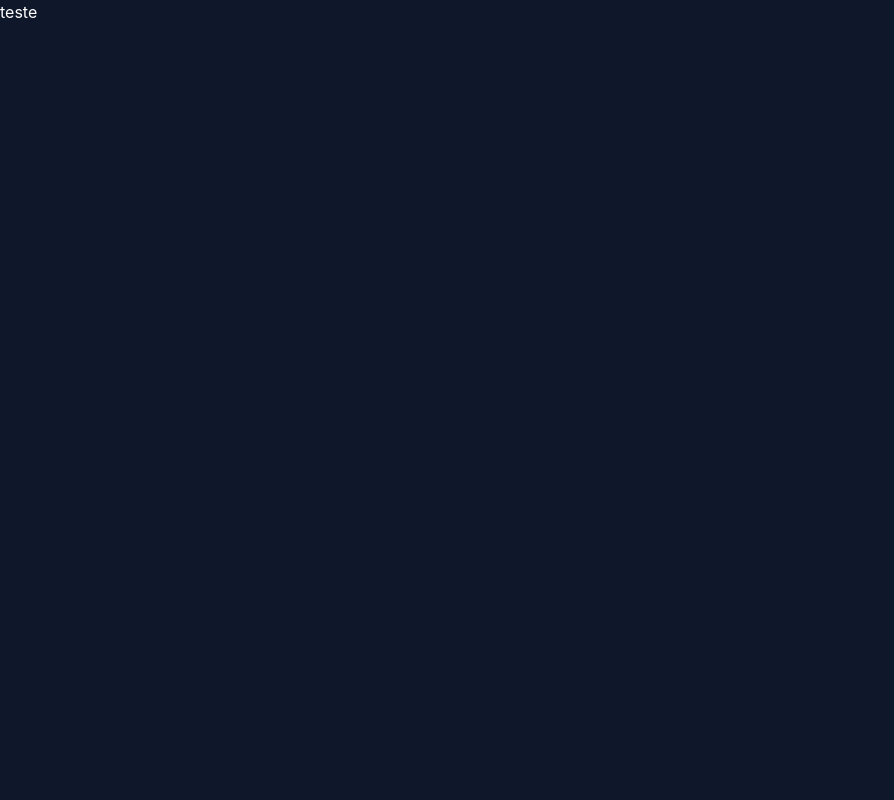
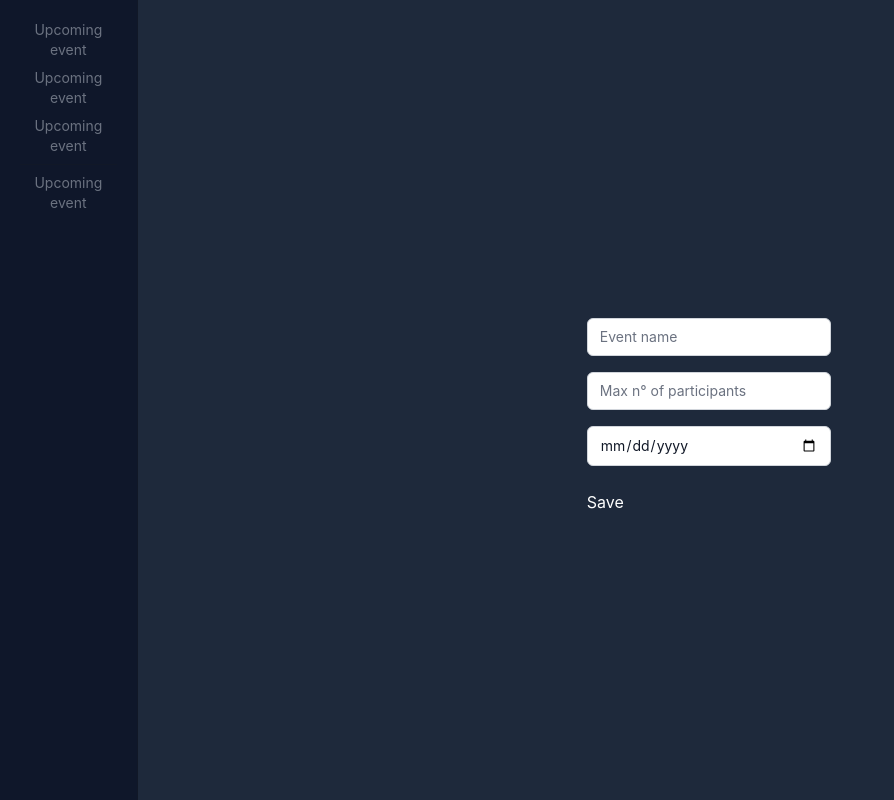
Before and after one commit to minacio00/TournamentManager, a React (Create React App) app: page /newevent in a window 1280 px wide. Shown: the whole page, without its empty margins (0-894 px from the left). Built offline with nearby package versions, Linux system fonts and the light colour scheme.

Commit message:
new events form

```diff
--- a/src/App.jsx
+++ b/src/App.jsx
@@ -7,12 +7,16 @@ import { NewEvent } from './pages/NewEvent';
 
 function App() {
   return (
+    <div className='bg-slate-900 flex'>
+        <Sidebar />
       <BrowserRouter>
         <Routes>
           <Route path='/newevent' element={<NewEvent />} />
           <Route path='/' element={<Home />} />
         </Routes>
       </BrowserRouter>
+    </div>
+
   );
 }
 
--- a/src/compenents/PageTop.jsx
+++ b/src/compenents/PageTop.jsx
@@ -5,11 +5,11 @@ export const PageTop = () => {
 
     const navigate =  useNavigate();
     return (
-        <div className="flex flex-col w-screen h-screen py-16 overflow-y-hidden justify-items-start items-center">
+        <div className="flex-col h-[26vh] bg-slate-800 py-16 overflow-hidden justify-items-start items-center border-b border-b-gray-200">
             <header className="text-center">
-                <div className="text-white text-xl flex-col">
+                <div className="text-white text-xl">
                     <h1>Organize your competetions</h1>
-                    <div className="flex p-4">
+                    <div className="p-8">
                         <div className="ml-3 inline-flex rounded-md shadow">
                             <a
                                 href="#"
@@ -37,8 +37,8 @@ export const PageTop = () => {
                     </div>
                 </div>
             </header>
-            <hr className="w-full" />
         </div>
+
 
     )
 }
--- a/src/compenents/Sidebar.jsx
+++ b/src/compenents/Sidebar.jsx
@@ -1,6 +1,6 @@
 export function Sidebar() {
     return(
-        <div className="text-gray-500
+        <div className="text-gray-500 bg-slate-900
         hidden md:inline-flex
         p-5 text-xs
         lg:text-sm
--- a/src/index.css
+++ b/src/index.css
@@ -1,6 +1,15 @@
 @tailwind base;
 @tailwind components;
 @tailwind utilities;
+@layer base {
+  input[type='number']::-webkit-outer-spin-button,
+  input[type='number']::-webkit-inner-spin-button,
+  input[type='number'] {
+    -webkit-appearance: none;
+    margin: 0;
+    -moz-appearance: textfield !important;
+}
+}
 body {
   margin: 0;
   font-family: -apple-system, BlinkMacSystemFont, 'Segoe UI', 'Roboto', 'Oxygen',
--- a/src/pages/Home.jsx
+++ b/src/pages/Home.jsx
@@ -4,11 +4,9 @@ import { PageTop } from '../compenents/PageTop';
 
 export function Home() {
   return (
-  <div className='bg-slate-900 flex'>
-    <main>
-      <Sidebar/>
-    </main>
+  <div className='grow'>
       <PageTop />
+      <h1 className='text-white'>Eventos disponíveis ....</h1>
   </div>
   );
 }
--- a/src/pages/NewEvent.jsx
+++ b/src/pages/NewEvent.jsx
@@ -1,8 +1,29 @@
+
 // todo: form para criação de um novo evento (num de competidores, nome do evento....)
 export const NewEvent = () => {
     return (
-        <div className=" bg-slate-900 min-h-screen min-w-screen text-white" >
-            <h1>teste</h1>
+        <div className=" bg-slate-800 min-h-screen min-w-screen text-white
+        flex flex-col items-center w-full justify-center" >
+            <form className="mt-8 space-y-6" method="post">
+                <div className="space-y-4">
+                    <div>
+                        <input className=
+                            "appearance-none rounded-md relative block w-full px-3 py-2 border border-gray-300 placeholder-gray-500 text-gray-900 rounded-t-md focus:outline-none focus:ring-indigo-500 focus:border-indigo-500 focus:z-10 sm:text-sm"
+                            placeholder="Event name" name="Event" id="event"
+                            onChange={(e) => setLoginUser(e.target.value)} required />
+                    </div>
+                    <input className=
+                            "appearance-none rounded-md relative block w-full px-3 py-2 border border-gray-300 placeholder-gray-500 text-gray-900 rounded-t-md focus:outline-none focus:ring-indigo-500 focus:border-indigo-500 focus:z-10 sm:text-sm"
+                            placeholder="Max n° of participants" name="num" id="num" type="number" min="0" required
+                            onChange={(e) => setLoginUser(e.target.value)} />
+                    <input className=
+                        "appearance-none rounded-md relative block w-full px-3 py-2 border border-gray-300 placeholder-gray-500 text-gray-900 rounded-t-md focus:outline-none focus:ring-indigo-500 focus:border-indigo-500 focus:z-10 sm:text-sm"
+                        placeholder="Event date" name="date" id="eventDate" type="date" required
+                        onChange={(e) => setLoginUser(e.target.value)} />
+                </div>
+                <button type="submit">Save</button>
+            </form>
+
         </div>
     )
 }
```
Lines whose indentation alone changed are shown as unchanged.
